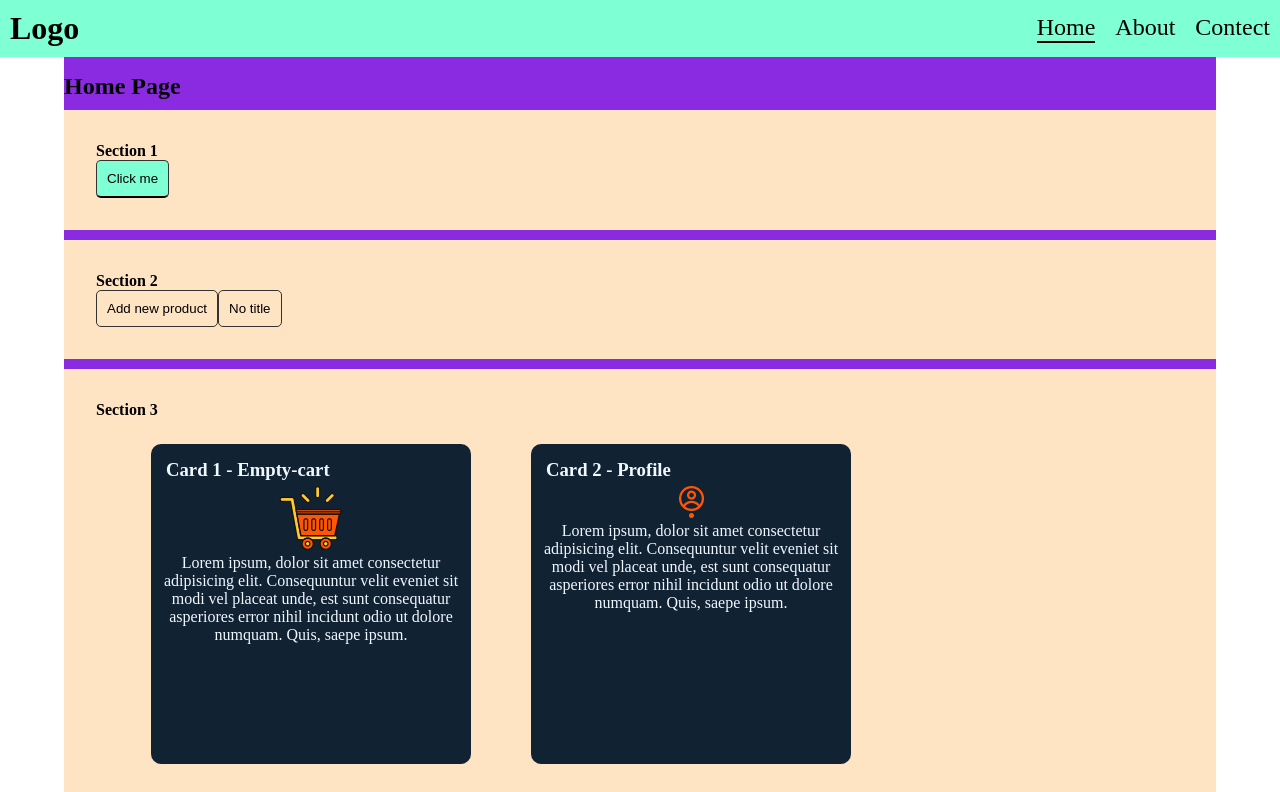
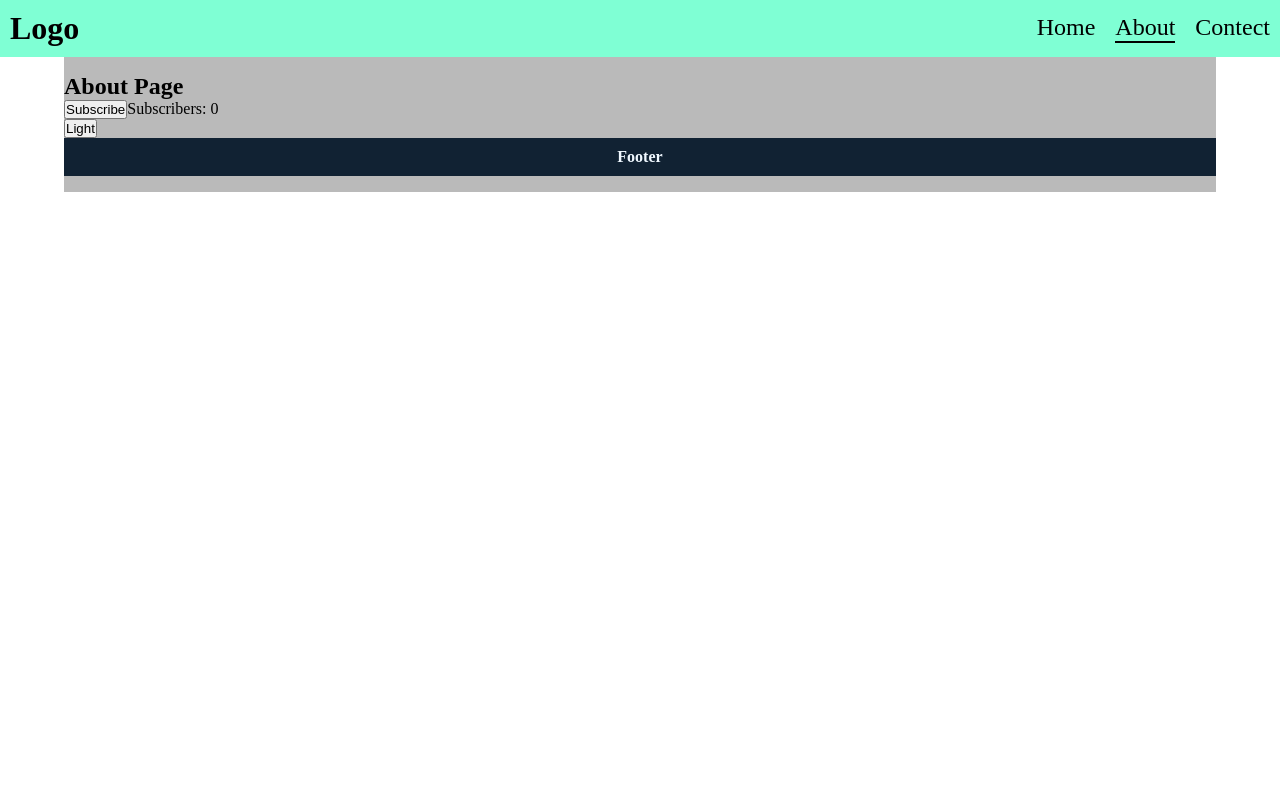
Before and after one commit to mo7mad4/Introduction-to-ReactJS, a React (Create React App) app: page / in a window 1280 px wide. Shown: the top 792 px of the page. Built offline with nearby package versions, Linux system fonts and the light colour scheme.

Commit message:
Adding code part 4 in lesson two , learn useState in class based component and solve task button

```diff
--- a/src/App.js
+++ b/src/App.js
@@ -1,12 +1,12 @@
 import "./App.css";
-// import AboutPage from "./pages/About";
-import HomePage from "./pages/Home";
+import AboutPage from "./pages/About";
+// import HomePage from "./pages/Home";
 
 function App() {
   return (
     <div className="App">
-      <HomePage />
-      {/* <AboutPage /> */}
+      {/* <HomePage /> */}
+      <AboutPage />
     </div>
   );
 }
--- a/src/components/Button/index.jsx
+++ b/src/components/Button/index.jsx
@@ -1,11 +1,11 @@
 import React from 'react'
 import './style.css'
 
-const Button = ({ title = "No title", isActive}) => {
+const Button = ({ children = "No title", isActive}) => {
   // const { title = "No title" } = props;
   console.log(isActive)
   return (
-    <button className={isActive ? 'active': ''}>{title}</button>
+    <button className={`${isActive ? 'active' : ''} button`}>{children}</button>
   )
 }
 export default Button;
--- a/src/components/Button/style.css
+++ b/src/components/Button/style.css
@@ -1,10 +1,10 @@
-button{
+.button{
     padding: 10px;
     background-color: transparent;
     border: 1px solid #333;
     border-radius: 5px;
 }
-button:hover{
+.button:hover{
     background-color: rgb(98, 98, 98);
 }
 
--- a/src/components/Container/style.css
+++ b/src/components/Container/style.css
@@ -1,5 +1,5 @@
 .container{
-    background-color: blueviolet;
+    background-color: rgb(186, 186, 186);
     width: 90vw;
     margin: auto;
     padding: 1rem 0;
--- a/src/pages/About.jsx
+++ b/src/pages/About.jsx
@@ -1,14 +1,31 @@
 import { Component } from 'react';
+// import Button from '../components/Button';
 import Container from '../components/Container';
 import Footer from '../components/Footer/Footer';
 import Header from '../components/Header/Header';
 class AboutPage extends Component {
+    state = {
+        subsribersNum: 0,
+        changeNameButtonLightAndDark: "Light"
+
+    }
+    increment = () => {
+        console.log(this.state.subsribersNum)
+        this.setState((prevState) => ({subsribersNum: prevState.subsribersNum + 1 }))
+    }
+    changeNameButton = () => {
+        this.setState({changeNameButtonLightAndDark:"Dark"})
+    }
     render() {
         return (
             <>
                 <Header myPage="about" />
                 <Container>
                     <h2>About Page</h2>
+                    <button onClick={this.increment}>Subscribe</button>
+                    <span>Subscribers: {this.state.subsribersNum}</span>
+                    <br />
+                    <button onClick={this.changeNameButton}>{ this.state.changeNameButtonLightAndDark }</button>
                     <Footer />
                 </Container>
             </>
```
